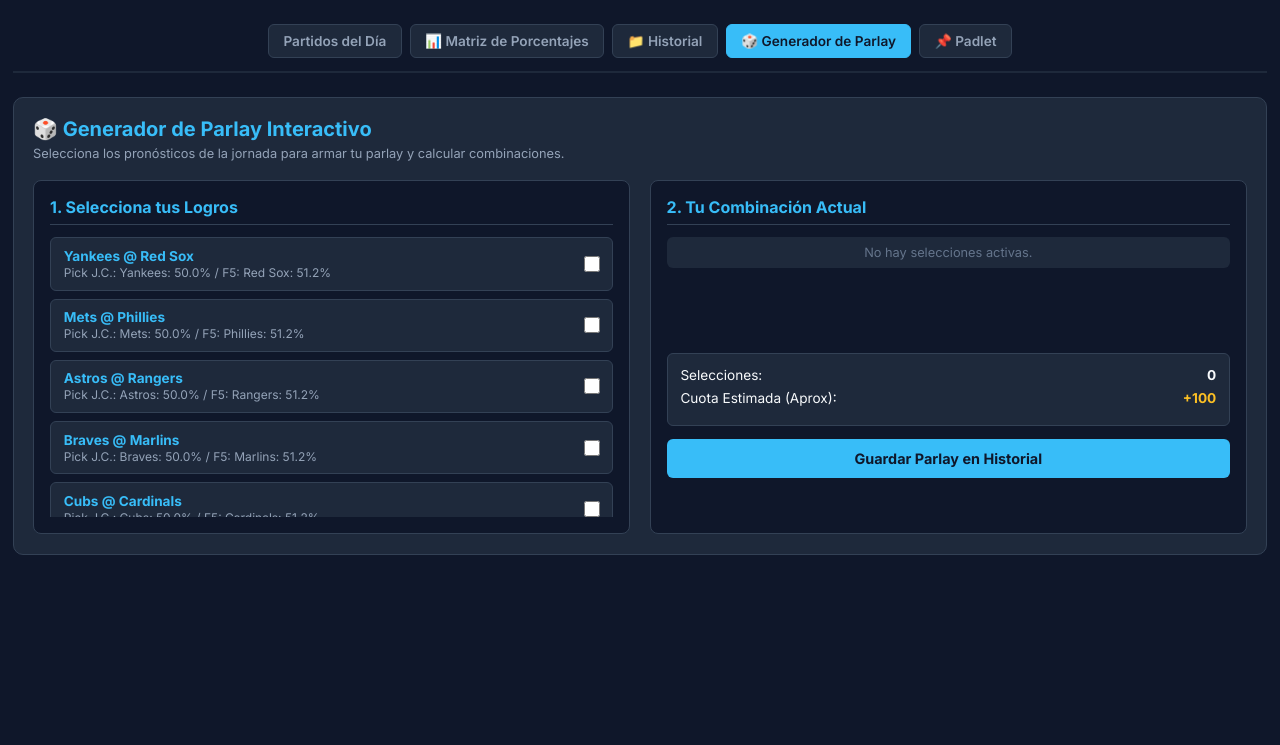
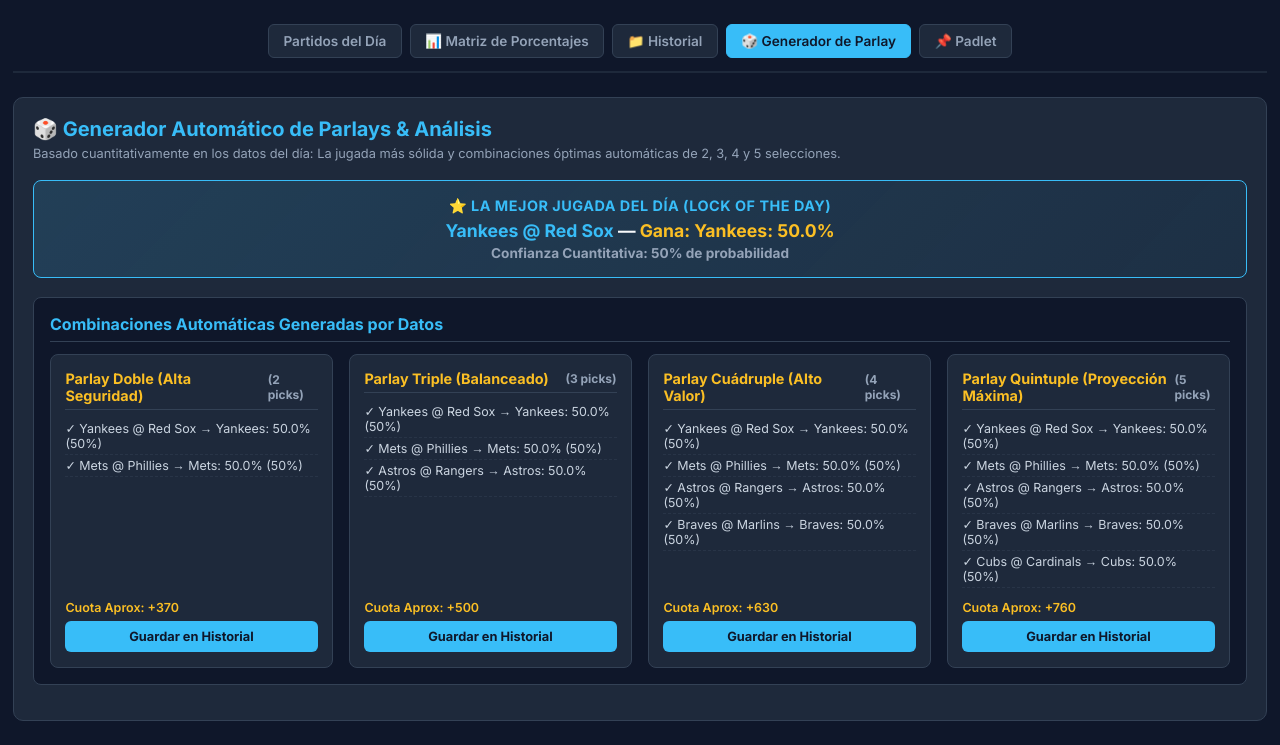
Before and after one commit to angelsanoja1230-ui/mlb-analyzer, a Flask app: page / in a window 1280 px wide, after a click on "🎲 Generador de Parlay". Shown: the part 89-834 px from the top of the page. Before the commit the page ends 644 px from the top, so only its background shows below. Run offline with Flask 3, Linux system fonts and the light colour scheme; some libraries are stand-ins or nearby versions.

Commit message:
Update index.html

```diff
--- a/templates/index.html
+++ b/templates/index.html
@@ -271,14 +271,8 @@
         /* Estilos Generador de Parlay */
         .parlay-builder-grid {
             display: grid;
-            grid-template-columns: 1fr 1fr;
+            grid-template-columns: 1fr;
             gap: 1.2rem;
-        }
-
-        @media (max-width: 900px) {
-            .parlay-builder-grid {
-                grid-template-columns: 1fr;
-            }
         }
 
         .parlay-panel {
@@ -286,6 +280,7 @@
             border: 1px solid #334155;
             border-radius: 8px;
             padding: 1rem;
+            margin-bottom: 1rem;
         }
 
         .parlay-panel h3 {
@@ -296,74 +291,83 @@
             padding-bottom: 0.4rem;
         }
 
-        .parlay-checkbox-item {
-            display: flex;
-            align-items: center;
-            justify-content: space-between;
-            background-color: #1e293b;
-            padding: 0.6rem 0.8rem;
-            border-radius: 6px;
-            margin-bottom: 0.5rem;
-            border: 1px solid #334155;
-            font-size: 0.85rem;
-            cursor: pointer;
+        .best-play-banner {
+            background: linear-gradient(135deg, rgba(56, 189, 248, 0.15), rgba(14, 165, 233, 0.05));
+            border: 1px solid #38bdf8;
+            border-radius: 8px;
+            padding: 1rem;
+            margin-bottom: 1.2rem;
+            text-align: center;
         }
 
-        .parlay-checkbox-item input {
-            cursor: pointer;
-            width: 16px;
-            height: 16px;
+        .best-play-banner h4 {
+            color: #38bdf8;
+            font-size: 0.9rem;
+            text-transform: uppercase;
+            letter-spacing: 0.5px;
+            margin-bottom: 0.3rem;
         }
 
-        .selected-picks-list {
-            list-style: none;
-            min-height: 100px;
-            max-height: 220px;
-            overflow-y: auto;
-            margin-bottom: 1rem;
+        .best-play-banner .pick-content {
+            font-size: 1.1rem;
+            font-weight: 700;
+            color: #f8fafc;
         }
 
-        .selected-picks-list li {
+        .auto-parlays-grid {
+            display: grid;
+            grid-template-columns: repeat(auto-fit, minmax(260px, 1fr));
+            gap: 1rem;
+        }
+
+        .auto-parlay-card {
             background-color: #1e293b;
-            padding: 0.5rem 0.8rem;
-            border-radius: 6px;
-            margin-bottom: 0.4rem;
-            font-size: 0.8rem;
+            border: 1px solid #334155;
+            border-radius: 8px;
+            padding: 0.9rem;
+            display: flex;
+            flex-direction: column;
+            justify-content: space-between;
+        }
+
+        .auto-parlay-card h5 {
+            color: #fbbf24;
+            font-size: 0.9rem;
+            margin-bottom: 0.5rem;
             display: flex;
             justify-content: space-between;
             align-items: center;
-            border-left: 3px solid #38bdf8;
+            border-bottom: 1px solid #334155;
+            padding-bottom: 0.3rem;
         }
 
-        .parlay-summary-box {
-            background-color: #1e293b;
-            padding: 0.8rem;
-            border-radius: 6px;
-            border: 1px solid #334155;
-            font-size: 0.85rem;
+        .auto-parlay-card ul {
+            list-style: none;
+            margin-bottom: 0.8rem;
+            min-height: 80px;
         }
 
-        .parlay-summary-box div {
-            margin-bottom: 0.4rem;
-            display: flex;
-            justify-content: space-between;
+        .auto-parlay-card li {
+            font-size: 0.78rem;
+            color: #cbd5e1;
+            padding: 3px 0;
+            border-bottom: 1px dashed rgba(51, 65, 85, 0.5);
         }
 
-        .btn-parlay {
+        .btn-parlay-action {
             width: 100%;
             background-color: #38bdf8;
             color: #0f172a;
             border: none;
-            padding: 0.7rem;
+            padding: 0.5rem;
             border-radius: 6px;
             font-weight: bold;
-            font-size: 0.9rem;
+            font-size: 0.8rem;
             cursor: pointer;
-            margin-top: 0.8rem;
             transition: background 0.2s;
         }
 
-        .btn-parlay:hover {
+        .btn-parlay-action:hover {
             background-color: #0ea5e9;
         }
     </style>
@@ -393,7 +397,9 @@
                      data-match-key="{{ match.away }} @ {{ match.home }}"
                      data-winner-full="{{ match.winner_full_text }}"
                      data-winner-f5="{{ match.winner_f5_text }}"
-                     data-runline-prob="{{ match.run_line_prob_text }}">
+                     data-runline-prob="{{ match.run_line_prob_text }}"
+                     data-prob-away="{{ match.prob_away }}"
+                     data-prob-home="{{ match.prob_home }}">
                     <div class="match-header">
                         <span>{{ match.time }}</span>
                         <span>📍 {{ match.stadium }}</span>
@@ -459,7 +465,9 @@
                         <tr data-match-key="{{ match.away }} @ {{ match.home }}"
                             data-winner-full="{{ match.winner_full_text }}"
                             data-winner-f5="{{ match.winner_f5_text }}"
-                            data-runline-prob="{{ match.run_line_prob_text }}">
+                            data-runline-prob="{{ match.run_line_prob_text }}"
+                            data-prob-away="{{ match.prob_away }}"
+                            data-prob-home="{{ match.prob_home }}">
                             <td>
                                 <div class="table-match-cell">
                                     <div class="team-mini-box">
@@ -513,32 +521,23 @@
             </div>
         </div>
 
-        <!-- Pestaña 4: Generador de Parlay -->
+        <!-- Pestaña 4: Generador Automático de Parlay y Mejor Jugada -->
         <div id="parlay-tab" class="tab-content">
             <div class="parlay-container">
-                <h2 style="color: #38bdf8; font-size: 1.25rem; margin-bottom: 0.3rem;">🎲 Generador de Parlay Interactivo</h2>
-                <p style="color: #94a3b8; font-size: 0.8rem; margin-bottom: 1.2rem;">Selecciona los pronósticos de la jornada para armar tu parlay y calcular combinaciones.</p>
+                <h2 style="color: #38bdf8; font-size: 1.25rem; margin-bottom: 0.3rem;">🎲 Generador Automático de Parlays & Análisis</h2>
+                <p style="color: #94a3b8; font-size: 0.8rem; margin-bottom: 1.2rem;">Basado cuantitativamente en los datos del día: La jugada más sólida y combinaciones óptimas automáticas de 2, 3, 4 y 5 selecciones.</p>
 
-                <div class="parlay-builder-grid">
-                    <div class="parlay-panel">
-                        <h3>1. Selecciona tus Logros</h3>
-                        <div id="parlay-options-list" style="max-height: 280px; overflow-y: auto;">
-                            <!-- Se llena dinámicamente con los partidos de la jornada -->
-                        </div>
-                    </div>
+                <!-- La Mejor Jugada del Día -->
+                <div class="best-play-banner">
+                    <h4>⭐ La Mejor Jugada del Día (Lock of the Day)</h4>
+                    <div class="pick-content" id="best-play-text">Calculando mejor opción...</div>
+                </div>
 
-                    <div class="parlay-panel">
-                        <h3>2. Tu Combinación Actual</h3>
-                        <ul id="parlay-selected-list" class="selected-picks-list">
-                            <li style="color: #64748b; text-align: center; border-left: none; display: block;">No hay selecciones activas.</li>
-                        </ul>
-
-                        <div class="parlay-summary-box">
-                            <div><span>Selecciones:</span> <strong id="parlay-count">0</strong></div>
-                            <div><span>Cuota Estimada (Aprox):</span> <strong id="parlay-odds" style="color: #fbbf24;">+100</strong></div>
-                        </div>
-
-                        <button class="btn-parlay" onclick="saveParlayToHistory()">Guardar Parlay en Historial</button>
+                <!-- Generador Automático de Parlays -->
+                <div class="parlay-panel">
+                    <h3>Combinaciones Automáticas Generadas por Datos</h3>
+                    <div class="auto-parlays-grid" id="auto-parlays-container">
+                        <!-- Se llena dinámicamente -->
                     </div>
                 </div>
             </div>
@@ -555,14 +554,14 @@
         </div>
     </div>
 
-    <!-- Script de Pestañas, Historial y Generador de Parlay -->
+    <!-- Script de Pestañas, Historial y Generador Automático -->
     <script>
         const CURRENT_DATE = "30-08-2026";
 
         document.addEventListener("DOMContentLoaded", function() {
             document.getElementById('current-date-label').innerText = CURRENT_DATE;
             autoSavePredictions();
-            initParlayBuilder();
+            initAutoParlayGenerator();
         });
 
         function switchTab(evt, tabId) {
@@ -623,7 +622,7 @@
                     if(item.isParlay) {
                         html += `
                             <li style="background-color: rgba(56, 189, 248, 0.08); padding: 8px; border-radius: 6px; border: 1px solid #38bdf8; font-size: 0.78rem; grid-column: 1 / -1;">
-                                <div style="color: #38bdf8; font-weight: bold; margin-bottom: 3px;">🎲 PARLAY COMBINADO (${item.picks.length} selecciones)</div>
+                                <div style="color: #38bdf8; font-weight: bold; margin-bottom: 3px;">🎲 ${item.title} (${item.picks.length} selecciones)</div>
                                 <div style="color: #cbd5e1; margin-bottom: 4px;">Logros: ${item.picks.join(' | ')}</div>
                                 <div style="color: #fbbf24; font-weight: 600;">Cuota estimada: ${item.odds}</div>
                             </li>
@@ -654,68 +653,90 @@
             }
         }
 
-        // Lógica del Generador de Parlay
-        function initParlayBuilder() {
-            const listContainer = document.getElementById('parlay-options-list');
+        // Lógica del Generador Automático de Parlays y Mejor Jugada
+        function initAutoParlayGenerator() {
             let rows = document.querySelectorAll('#matrix-table-data tbody tr');
-            let html = '';
+            let parsedPlays = [];
 
-            rows.forEach((row, index) => {
+            rows.forEach((row) => {
                 let matchName = row.getAttribute('data-match-key');
                 let winnerFull = row.getAttribute('data-winner-full');
-                let winnerF5 = row.getAttribute('data-winner-f5');
+                let probAway = parseFloat(row.getAttribute('data-prob-away')) || 50;
+                let probHome = parseFloat(row.getAttribute('data-prob-home')) || 50;
 
-                html += `
-                    <label class="parlay-checkbox-item">
-                        <div>
-                            <strong style="color: #38bdf8; display: block;">${matchName}</strong>
-                            <span style="color: #94a3b8; font-size: 0.75rem;">Pick J.C.: ${winnerFull} / F5: ${winnerF5}</span>
-                        </div>
-                        <input type="checkbox" value="${matchName} (${winnerFull})" onchange="updateParlaySelection()">
-                    </label>
-                `;
+                // Determinar el porcentaje más alto de victoria para evaluar la confianza
+                let maxProb = Math.max(probAway, probHome);
+
+                parsedPlays.push({
+                    match: matchName,
+                    pick: winnerFull,
+                    confidence: maxProb,
+                    displayStr: `${matchName} → ${winnerFull} (${maxProb}%)`
+                });
             });
 
-            listContainer.innerHTML = html;
-        }
+            // Ordenar de mayor a menor porcentaje de probabilidad (la mejor jugada primero)
+            parsedPlays.sort((a, b) => b.confidence - a.confidence);
 
-        function updateParlaySelection() {
-            let checkboxes = document.querySelectorAll('#parlay-options-list input[type="checkbox"]:checked');
-            let selectedListContainer = document.getElementById('parlay-selected-list');
-            let countLabel = document.getElementById('parlay-count');
-            let oddsLabel = document.getElementById('parlay-odds');
-
-            countLabel.innerText = checkboxes.length;
-
-            if (checkboxes.length === 0) {
-                selectedListContainer.innerHTML = '<li style="color: #64748b; text-align: center; border-left: none; display: block;">No hay selecciones activas.</li>';
-                oddsLabel.innerText = '+100';
+            if (parsedPlays.length === 0) {
+                document.getElementById('best-play-text').innerText = "No hay datos suficientes para calcular.";
                 return;
             }
 
+            // 1. Mostrar la mejor jugada del día
+            let bestPlay = parsedPlays[0];
+            document.getElementById('best-play-text').innerHTML = `
+                <span style="color: #38bdf8;">${bestPlay.match}</span> —
+                <span style="color: #fbbf24;">Gana: ${bestPlay.pick}</span>
+                <span style="font-size: 0.85rem; color: #94a3b8; display: block; margin-top: 4px;">Confianza Cuantitativa: ${bestPlay.confidence}% de probabilidad</span>
+            `;
+
+            // 2. Generar automáticamente los parlays de 2, 3, 4 y 5 jugadas con los mejores porcentajes
+            let container = document.getElementById('auto-parlays-container');
+            let parlayConfigs = [
+                { count: 2, title: "Parlay Doble (Alta Seguridad)" },
+                { count: 3, title: "Parlay Triple (Balanceado)" },
+                { count: 4, title: "Parlay Cuádruple (Alto Valor)" },
+                { count: 5, title: "Parlay Quintuple (Proyección Máxima)" }
+            ];
+
             let html = '';
-            let estimatedOddsVal = 100;
+            parlayConfigs.forEach(cfg => {
+                // Tomar los elementos disponibles hasta el límite de la configuración (o todos si hay menos)
+                let selectedForParlay = parsedPlays.slice(0, Math.min(cfg.count, parsedPlays.length));
 
-            checkboxes.forEach((cb, idx) => {
-                html += `<li><span>${cb.value}</span> <strong style="color: #38bdf8;">✓</strong></li>`;
-                estimatedOddsVal += (idx > 0) ? 130 * idx : 110;
+                if (selectedForParlay.length > 0) {
+                    let picksTextArray = selectedForParlay.map(p => p.displayStr);
+                    let estimatedOdds = `+${110 + (selectedForParlay.length * 130)}`;
+
+                    // Guardar en variable local para la acción de guardar
+                    let picksStringJSON = JSON.stringify(picksTextArray);
+
+                    html += `
+                        <div class="auto-parlay-card">
+                            <div>
+                                <h5><span>${cfg.title}</span> <span style="font-size: 0.75rem; color: #94a3b8;">(${selectedForParlay.length} picks)</span></h5>
+                                <ul>
+                    `;
+                    selectedForParlay.forEach(p => {
+                        html += `<li>✓ ${p.displayStr}</li>`;
+                    });
+                    html += `
+                                </ul>
+                            </div>
+                            <div>
+                                <div style="font-size: 0.78rem; color: #fbbf24; margin-bottom: 6px; font-weight: 600;">Cuota Aprox: ${estimatedOdds}</div>
+                                <button class="btn-parlay-action" onclick='saveSpecificParlay("${cfg.title}", ${picksStringJSON}, "${estimatedOdds}")'>Guardar en Historial</button>
+                            </div>
+                        </div>
+                    `;
+                }
             });
 
-            selectedListContainer.innerHTML = html;
-            oddsLabel.innerText = `+${estimatedOddsVal}`;
+            container.innerHTML = html;
         }
 
-        function saveParlayToHistory() {
-            let checkboxes = document.querySelectorAll('#parlay-options-list input[type="checkbox"]:checked');
-            if (checkboxes.length === 0) {
-                alert('Selecciona al menos un logro para guardar tu parlay.');
-                return;
-            }
-
-            let picks = [];
-            checkboxes.forEach(cb => picks.push(cb.value));
-            let odds = document.getElementById('parlay-odds').innerText;
-
+        function saveSpecificParlay(title, picksArray, odds) {
             let historyData = JSON.parse(localStorage.getItem('mlb_saved_history') || '{}');
             if (!historyData[CURRENT_DATE]) {
                 historyData[CURRENT_DATE] = [];
@@ -723,12 +744,13 @@
 
             historyData[CURRENT_DATE].unshift({
                 isParlay: true,
-                picks: picks,
+                title: title,
+                picks: picksArray,
                 odds: odds
             });
 
             localStorage.setItem('mlb_saved_history', JSON.stringify(historyData));
-            alert('¡Parlay guardado con éxito en la pestaña de Historial!');
+            alert(`¡${title} guardado con éxito en la pestaña de Historial!`);
             switchTab({ currentTarget: document.querySelectorAll('.tab-btn')[2] }, 'history-tab');
         }
     </script>
```
